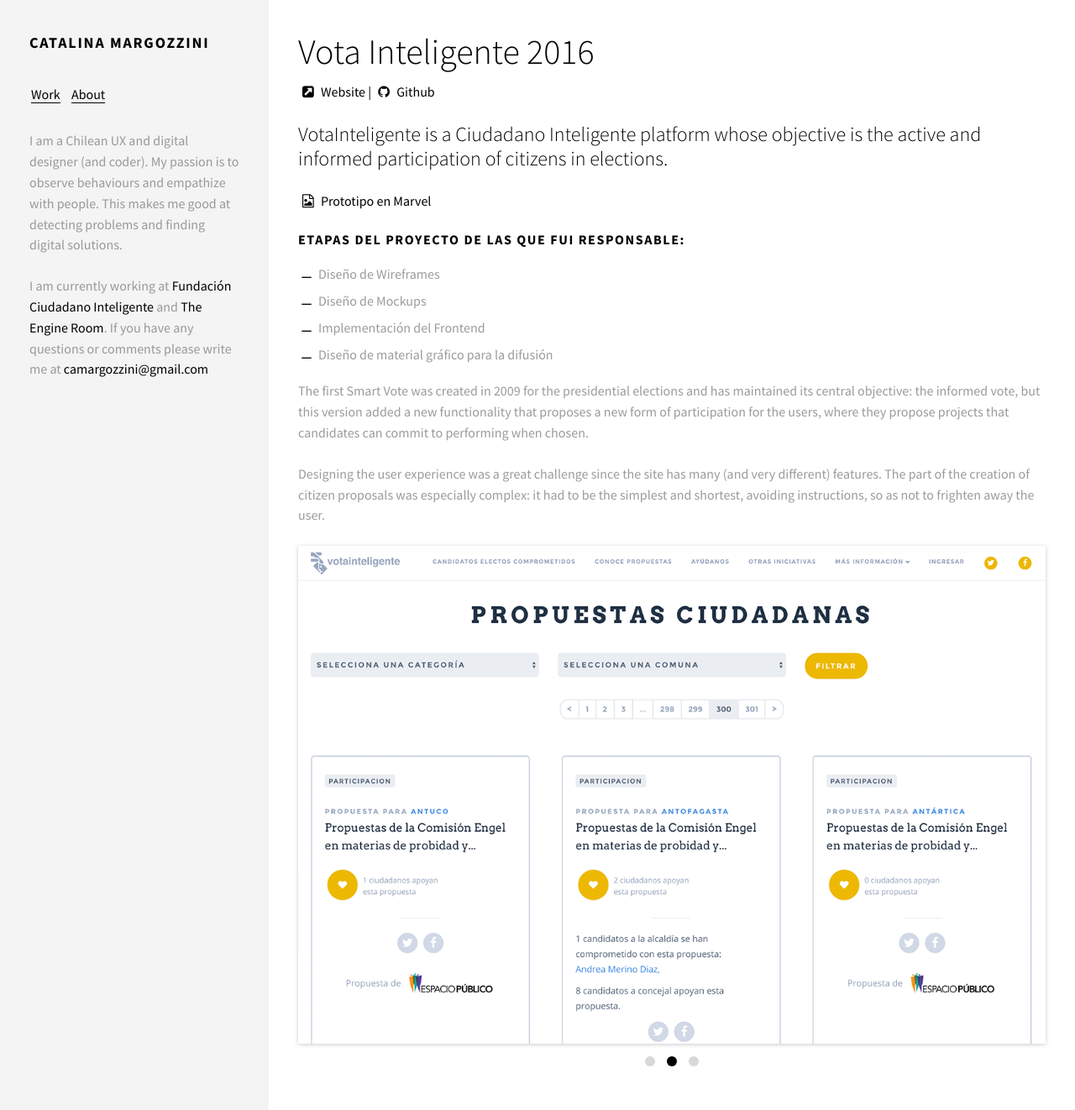
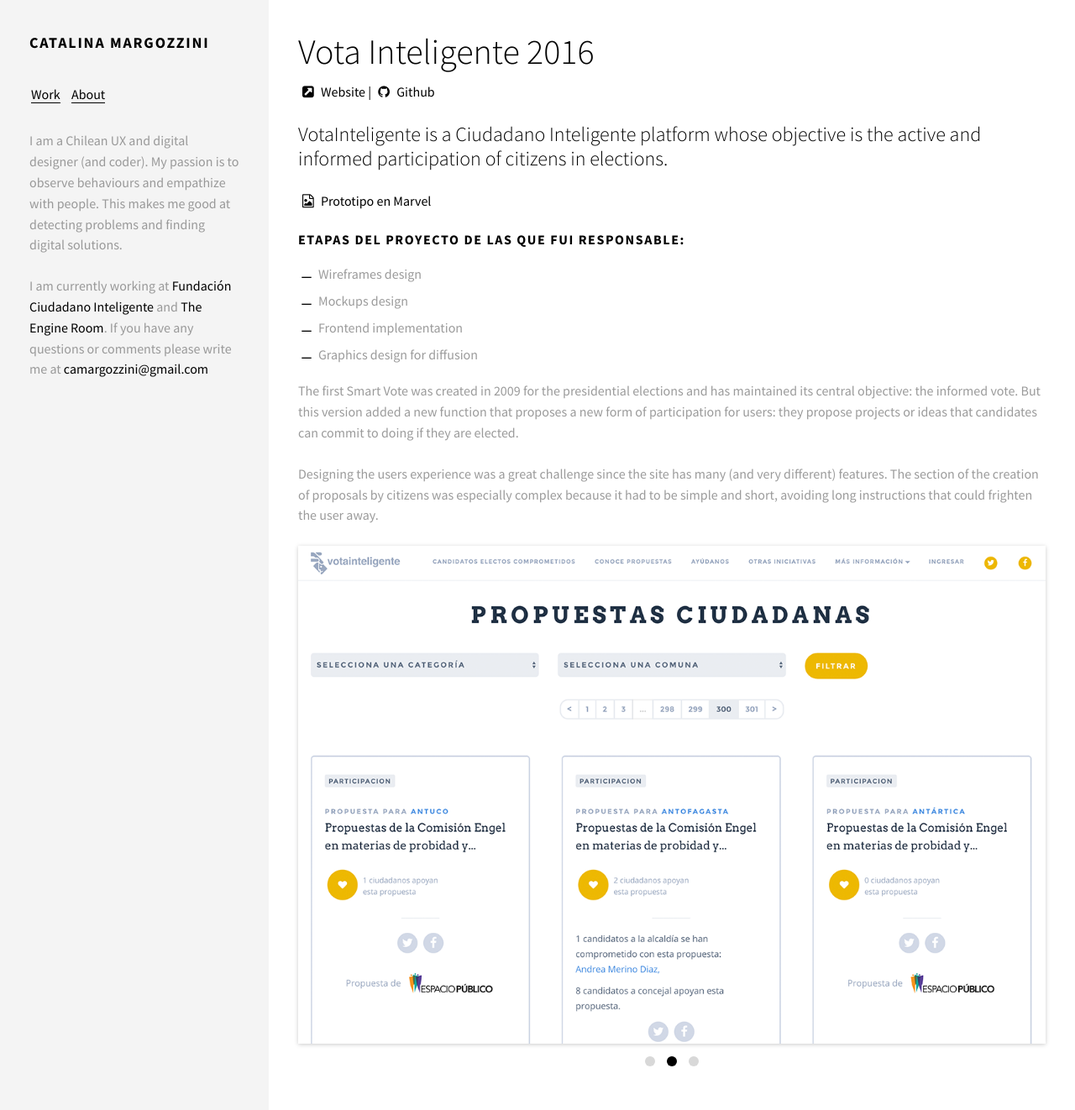
Before and after one commit to camargozzini/portafolio-camargozzini, a Jekyll site: the page built from _posts/2016-06-30-votainteligente2016.markdown, in a window 1280 px wide. Shown: the whole page at 84% size. Built offline with Jekyll 4.4.1, drawn with Linux system fonts in a browser that asks for light colours; nearby versions of some CDN libraries.

Commit message:
DDAH update

```diff
--- a/_posts/2015-01-01-ddah.markdown
+++ b/_posts/2015-01-01-ddah.markdown
@@ -4,7 +4,7 @@
 date:   2015-01-01
 categories: [UI, CSS, HTML, D3]
 image: ddah.png
-description: Del Dicho al Hecho es la plataforma que vizualiza el estudio de Ciudadano Inteligente que realiza un análisis detallado de las promesas establecidas por el Gobierno y una revisión del estado de cumplimiento legislativo y administrativo de éstas.
+description: “Del Dicho al Hecho” (Easier said than done) is an annual research that Ciudadano Inteligente makes to supervise the government's program compliance. This research is published using data visualization, making it easier for citizens to control their government promises.
 permalink: /:title.html
 external: http://deldichoalhecho.cl/
 github: ciudadanointeligente/ddah-promises
@@ -19,11 +19,9 @@
   <li>Diseño de material gráfico para la difusión</li>
 </ul>
 
-“Del dicho al hecho” (Easier said than done) it's an annual research that Ciudadano Inteligente makes to supervise the government's program compliance. This research is published using data visualization, making it easier for citizens to control their government promises.
-
 We have exported this idea and methodology to numerous countries in Latin America. That´s why the main challenge was to create a very simple platform, looking forward that people without experience in codes could set it up. The graphics of the site were neutral enough to incorporate an image as header and a logotype that changes according to the installation context.
 
-Under the same idea of simplicity and reproducibility,  I decided to make all charts in D3.js format. In this way, new users only have to put in their data sheets in the platform in order to have their charts automatically unfold.
+Under the same idea of simplicity and reproducibility,  I decided to make all charts in D3.js format. In this way, new organizations that want to implement the site only have to put in their data sheets in the platform in order to have their charts automatically unfold.
 
 <img alt="" src="{{ site.baseurl }}img/content/ddah/01.png" class="img-responsive">
 
--- a/_posts/2016-06-30-votainteligente2016.markdown
+++ b/_posts/2016-06-30-votainteligente2016.markdown
@@ -16,15 +16,15 @@
 
 <h4>Etapas del proyecto de las que fui responsable:</h4>
 <ul class="linea list-unstyled">
-  <li>Diseño de Wireframes</li>
-  <li>Diseño de Mockups</li>
-  <li>Implementación del Frontend</li>
-  <li>Diseño de material gráfico para la difusión</li>
+  <li>Wireframes design</li>
+  <li>Mockups design</li>
+  <li>Frontend implementation</li>
+  <li>Graphics design for diffusion</li>
 </ul>
 
-The first Smart Vote was created in 2009 for the presidential elections and has maintained its central objective: the informed vote, but this version added a new functionality that proposes a new form of participation for the users, where they propose projects that candidates can commit to performing when chosen.
+The first Smart Vote was created in 2009 for the presidential elections and has maintained its central objective: the informed vote. But this version added a new function that proposes a new form of participation for users: they propose projects or ideas that candidates can commit to doing if they are elected.
 
-Designing the user experience was a great challenge since the site has many (and very different) features. The part of the creation of citizen proposals was especially complex: it had to be the simplest and shortest, avoiding instructions, so as not to frighten away the user.
+Designing the users experience was a great challenge since the site has many (and very different) features. The section of the creation of proposals by citizens was especially complex because it had to be simple and short, avoiding long instructions that could frighten the user away.
 
 <div class="main-slider">
   <div class="item"><img alt="" src="{{ site.baseurl }}img/content/vota2016/01.png" class="img-responsive"></div>
--- a/_posts/2016-11-01-indice.markdown
+++ b/_posts/2016-11-01-indice.markdown
@@ -20,7 +20,7 @@
   <li>Graphic design for diffusion</li>
 </ul>
 
-It is a website consisting mainly of graphics that present the results in a very simple and visual way. Part of the objective was that the graphics were dynamic since it is a study that is carried out every 2 years, so the idea is that for the next version only the new values are entered and it is ready.
+It is a website of graphics that present the results of transparency in a very simple and visual way. Part of the objective was that the graphics were dynamic since the study is carried out every 2 years. Therefore, when the next version of the study is out, you only have to put the new values in and it is ready.
 
 <div class="main-slider">
   <div class="item"><img alt="" src="{{ site.baseurl }}img/content/indice/01.png" class="img-responsive"></div>
--- a/about.html
+++ b/about.html
@@ -17,7 +17,7 @@
                   <div class="row">
                     <div class="col-md-6">
                       <p><img src="{{ site.baseurl }}/img/me.jpg" alt="This is me" class="image img-responsive"></p>
-                      <p>If you want more details about my education and career, please review my <a href="#">resume.</a></p>
+                      <p>If you want more details about my education and career, please review my <a href="https://docs.google.com/document/d/166YrnX9F_ULUr9_-GvMJl7DcfYmbKBRcsFugUMrGvzE/edit?usp=sharing" target="_blank">resume.</a></p>
                     </div>
                     <div class="col-md-6">
                       <p>I’m a Chilean UX designer and coder, currently working with the Ciudadano Inteligente NGO (Smart Citizen Foundation) and The Engine Room NGO, creating websites and digital tools for social change.</p>
```
